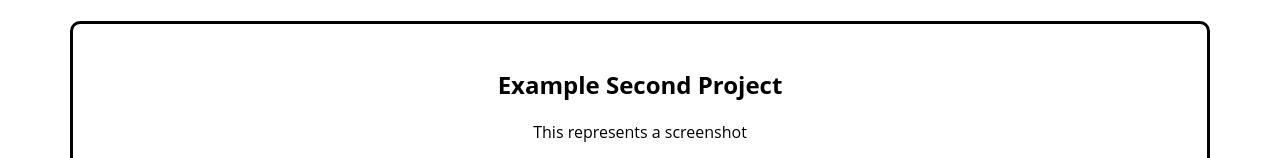
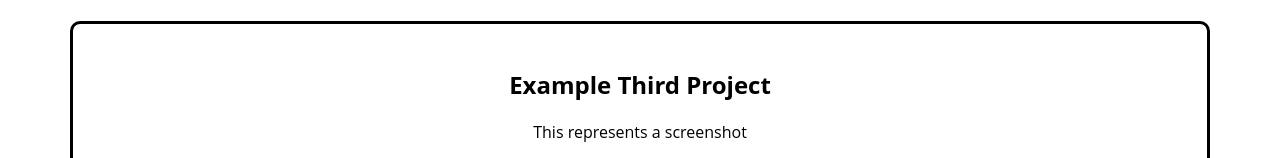
Before and after one commit to CMNathaniel/Porfolio-Project-Wireframe, a plain HTML site: page index.html in a window 1280 px wide. Shown: the part 1048-1206 px from the top of the page. Drawn offline with Linux system fonts and the light colour scheme.

Commit message:
Update index.html

```diff
--- a/index.html
+++ b/index.html
@@ -33,7 +33,7 @@
 	<p>One or more paragraphs about this project</p>
 </section>
 <section class="project" id="app-examples">
-	<h2>Example Second Project</h2>
+	<h2>Example Third Project</h2>
 	<img>This represents a screenshot</img>
 	<p><a href= https://cmnathaniel.github.io/Canadian-Quiz-App target="_blank">View it live</a> |
 	<a href= https://github.com/CMNathaniel/Canadian-Quiz-App target="_blank">Github Repo</a></p>
```
